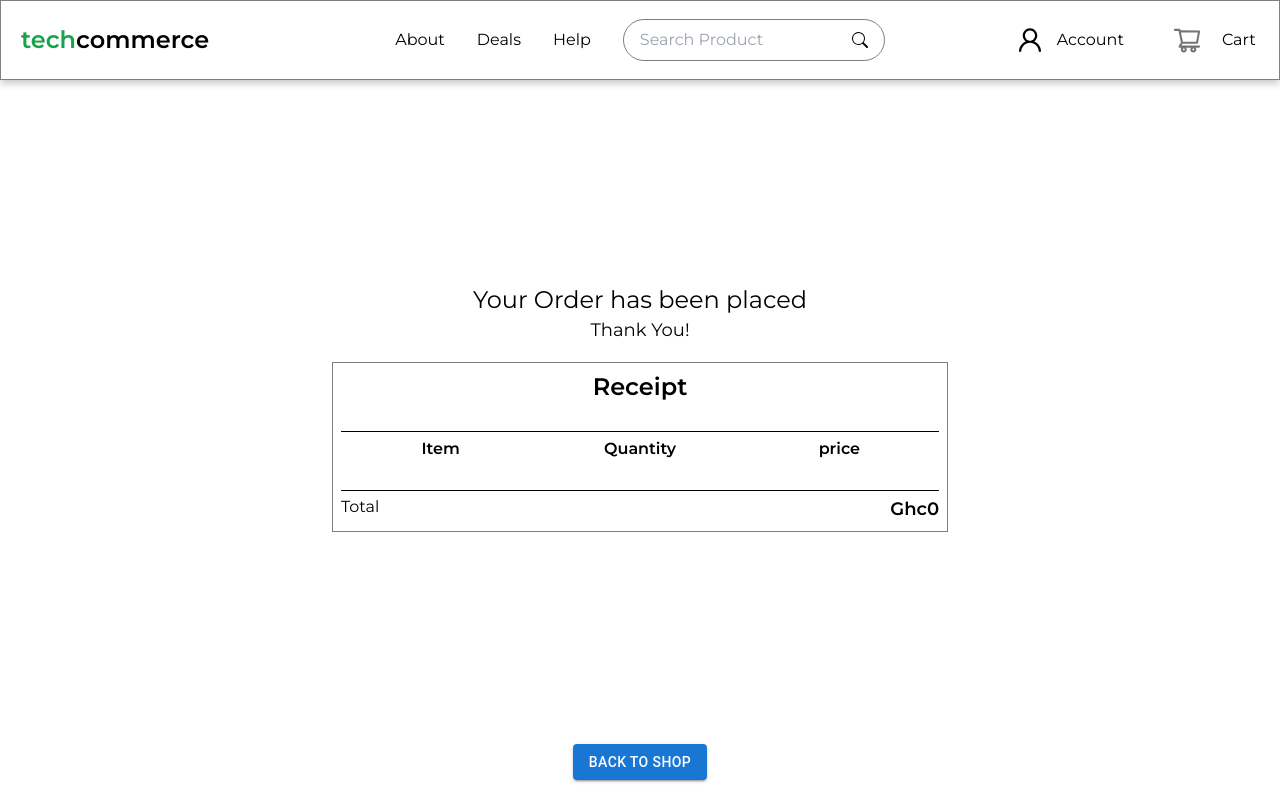
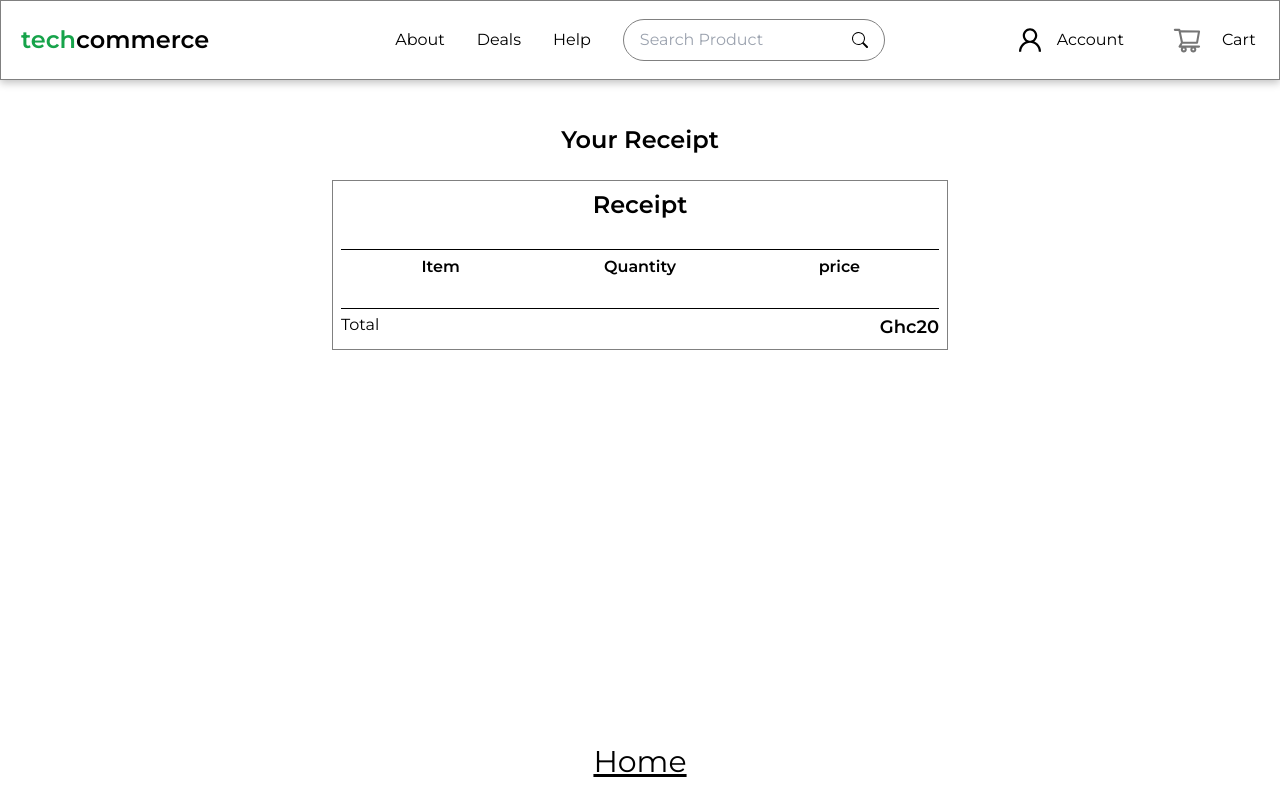
Before and after one commit to topboyasante/techcommerce-frontend, a Next.js app: page /Receipt in a window 1280 px wide. Built offline with nearby package versions, Linux system fonts and the light colour scheme.

Commit message:
Update Receipt.jsx

```diff
--- a/src/pages/Receipt.jsx
+++ b/src/pages/Receipt.jsx
@@ -13,10 +13,10 @@ export default function Receipt() {
 
       })
   return (
-    <div className=' p-3 flex flex-col items-center w-full h-screen justify-between gap-3 pt-[17em]'>
+    <div className=' p-3 flex flex-col items-center w-full h-screen justify-between gap-3 pt-[17em] lg:pt-[7em]'>
     <div className=' p-3 flex flex-col items-center'>
-    <p className=' text-2xl '>Your Order has been placed</p>
-    <p className='text-lg pb-[1em]'>Thank You!</p>
+
+    <p className='text-2xl font-semibold pb-[1em]'>Your Receipt</p>
 
     <div className='w-full border p-2 md:w-[60%] lg:w-[50%]  '>
         <p className='text-center text-xl font-semibold md:text-2xl'>Receipt</p>
@@ -48,7 +48,7 @@ return (<tbody>
 <div className=' w-full p-3 border-b border-black my-2 lg:my-1'></div>
 <div className='w-full flex justify-between font-[Oswald]'>
 <p>Total</p>
-<p className='text-lg font-semibold'>Ghc{total}</p>
+<p className='text-lg font-semibold'>Ghc{total + 20}</p>
 </div>
 
 
@@ -61,10 +61,9 @@ return (<tbody>
     </div>
 
     <div className='pb-2'>
-        <Link href='/Receipt'>
-        <Button  variant='contained'>
-            Back to Shop
-        </Button>
+        <Link href='/Receipt' >
+          <p className=' underline md:text-4xl cursor-pointer lg:text-3xl'>Home</p>
+
         </Link>
     </div>
 
```
